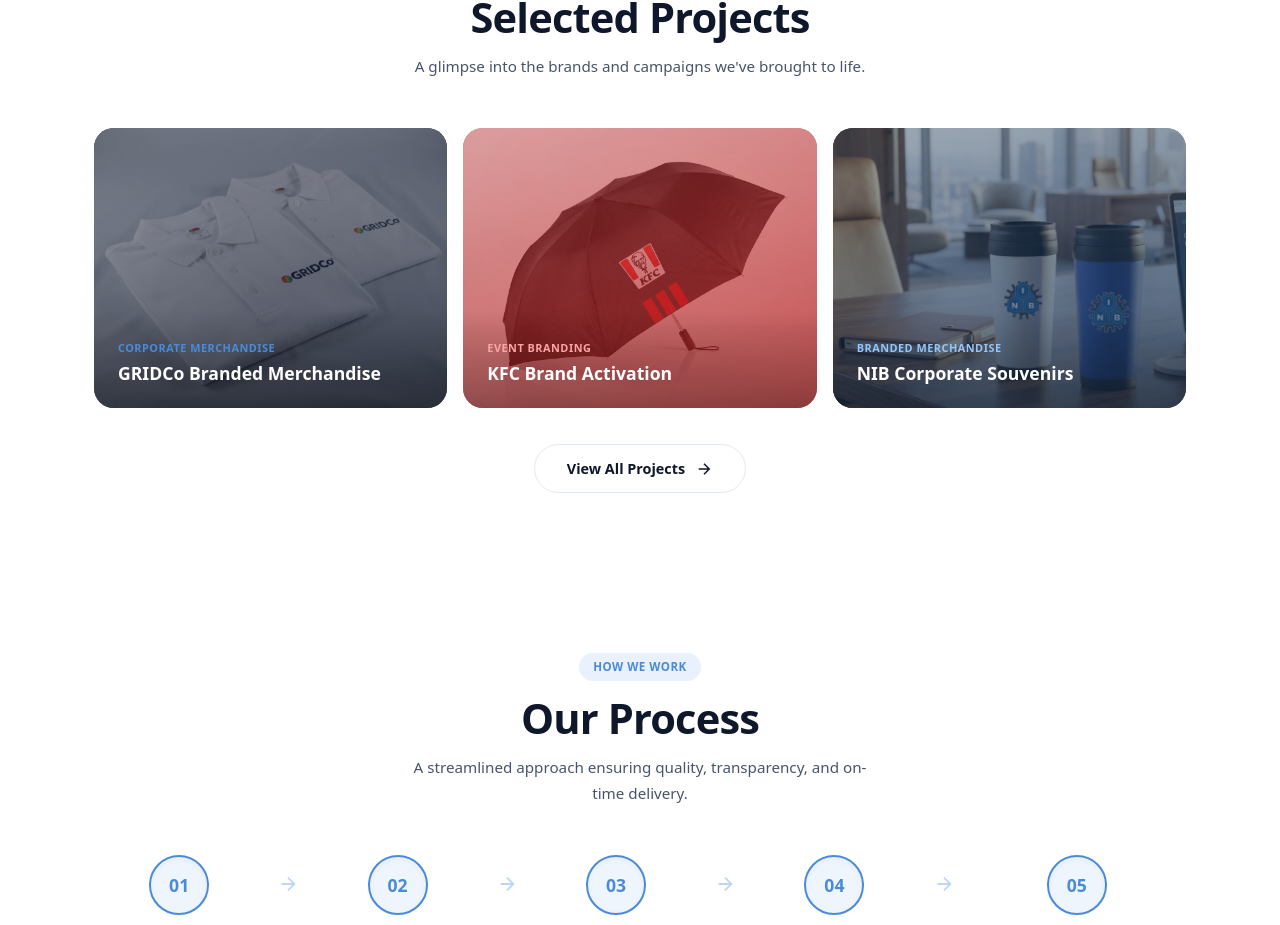
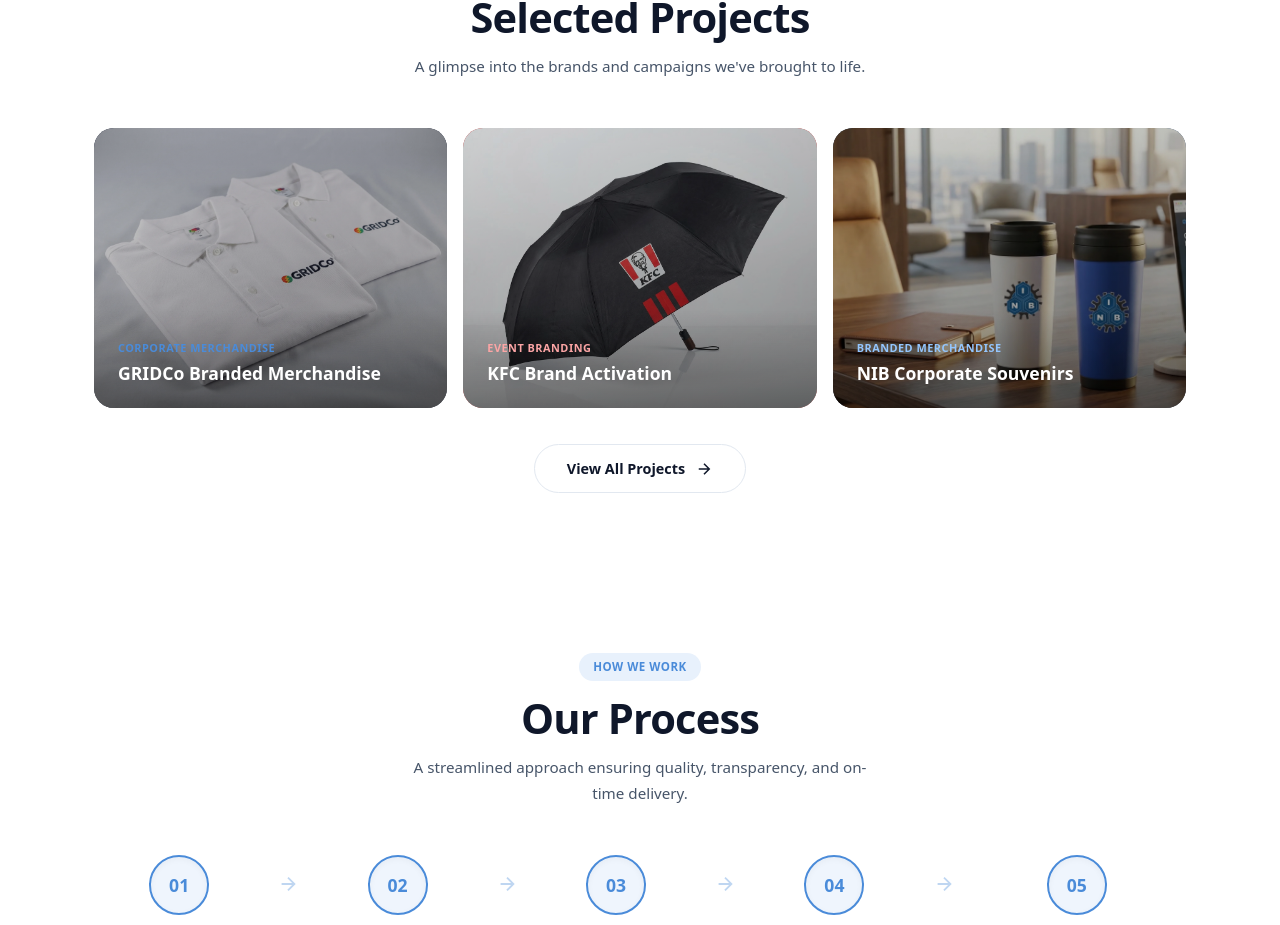
Before and after one commit to mcprah/freetown-press-website, a React (Vite) app: page / in a window 1280 px wide. Shown: the part 4198-5123 px from the top of the page. Built offline with nearby package versions, Linux system fonts and the light colour scheme; a web font is replaced by a local one.

Commit message:
UI: changed appearance of portfolio change to reflect darker shades

```diff
--- a/src/components/Portfolio/Portfolio.css
+++ b/src/components/Portfolio/Portfolio.css
@@ -9,16 +9,13 @@
   background:var(--card-color);
 }
 
-/* ── Brand color overlay ── */
+/* ── Dark overlay ── */
 .pf-card::after{
   content:'';
   position:absolute;
   inset:0;
   z-index:1;
-  background:linear-gradient(160deg,
-    color-mix(in srgb, var(--card-color) 40%, transparent) 0%,
-    color-mix(in srgb, var(--card-color) 75%, transparent) 100%
-  );
+  background:linear-gradient(160deg, rgba(0,0,0,0.15) 0%, rgba(0,0,0,0.45) 100%);
   pointer-events:none;
   transition:opacity 0.4s ease;
 }
```
Also changed, not shown: 6 other files (tests, documents, lock files or other folders).
